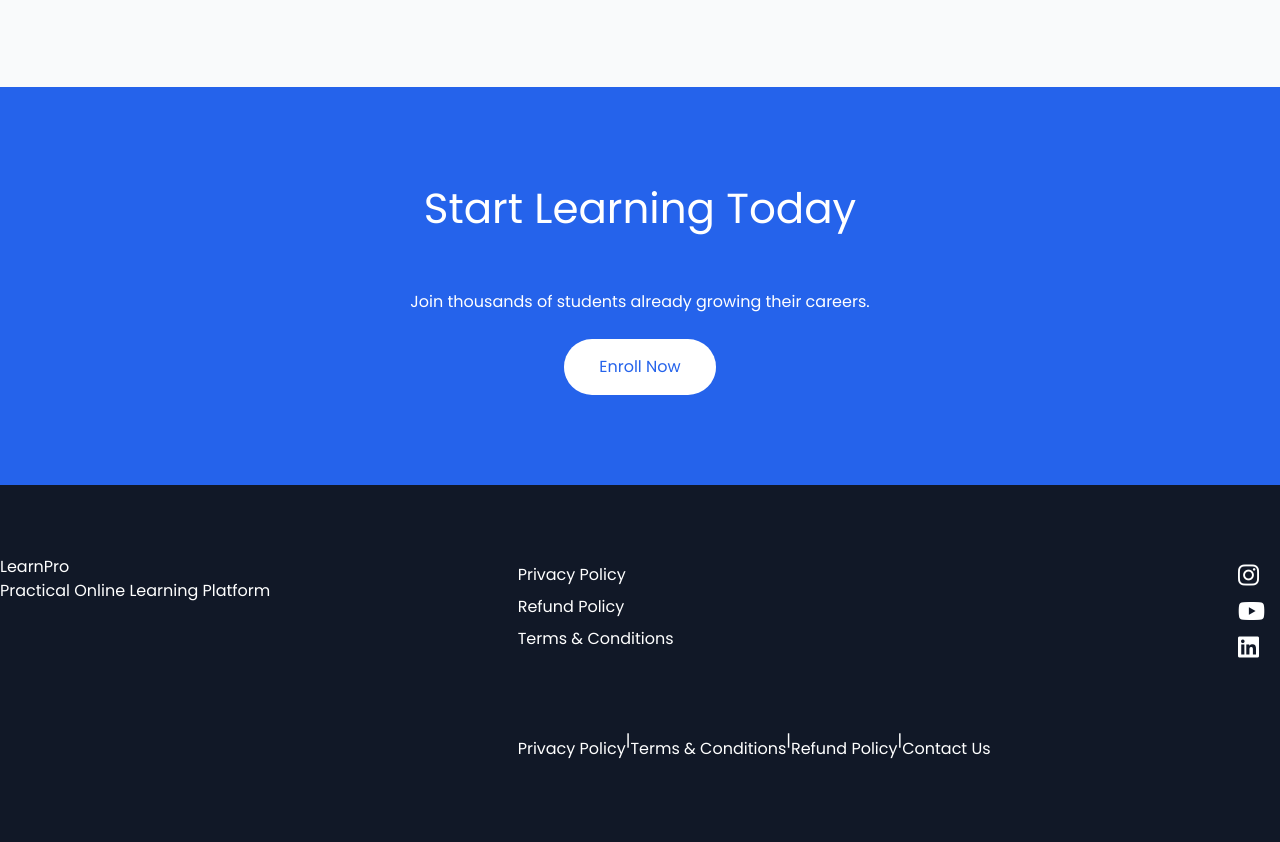
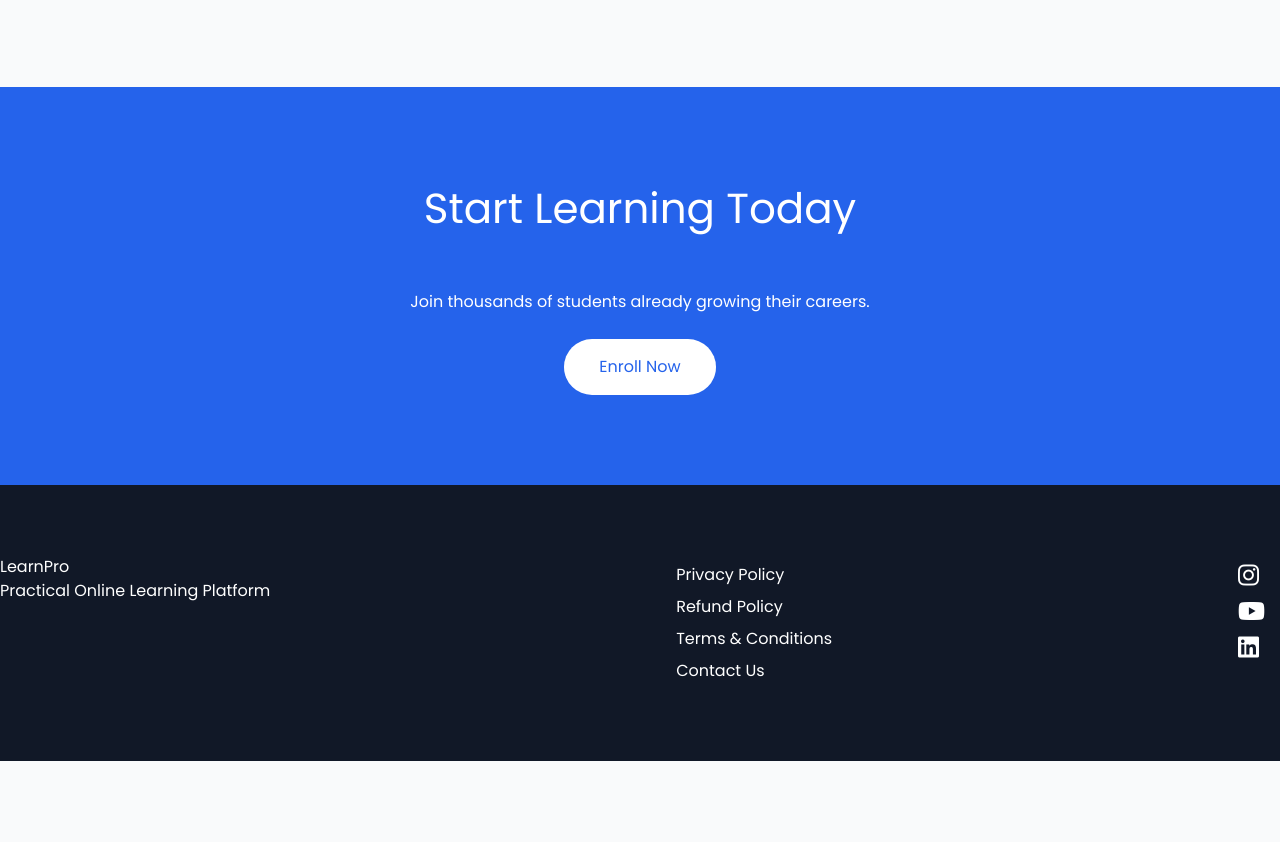
Before and after one commit to ADVANGithub/Suresolution10x, a plain HTML site: page index.html in a window 1280 px wide. Shown: the part 3946-4788 px from the top of the page. After the commit the page ends 4707 px from the top, so only its background shows below. Drawn offline with nearby package versions, Linux system fonts and the light colour scheme; a script that the page names is missing.

Commit message:
Update index.html

```diff
--- a/index.html
+++ b/index.html
@@ -780,21 +780,12 @@
 
             </div>
 
-            <div>
-
-                <a href="#">Privacy Policy</a>
-
-                <a href="#">Refund Policy</a>
-
-                <a href="#">Terms & Conditions</a>
-				<footer class="footer">
-				    <a href="privacy.html">Privacy Policy</a> |
-				    <a href="terms.html">Terms & Conditions</a> |
-				    <a href="refund.html">Refund Policy</a> |
-				    <a href="contact.html">Contact Us</a>
-				</footer>
-
-            </div>
+            <div class="footer-links">
+			    <a href="privacy.html">Privacy Policy</a>
+			    <a href="refund.html">Refund Policy</a>
+			    <a href="terms.html">Terms & Conditions</a>
+			    <a href="contact.html">Contact Us</a>
+			</div>
 
             <div>
 
```
